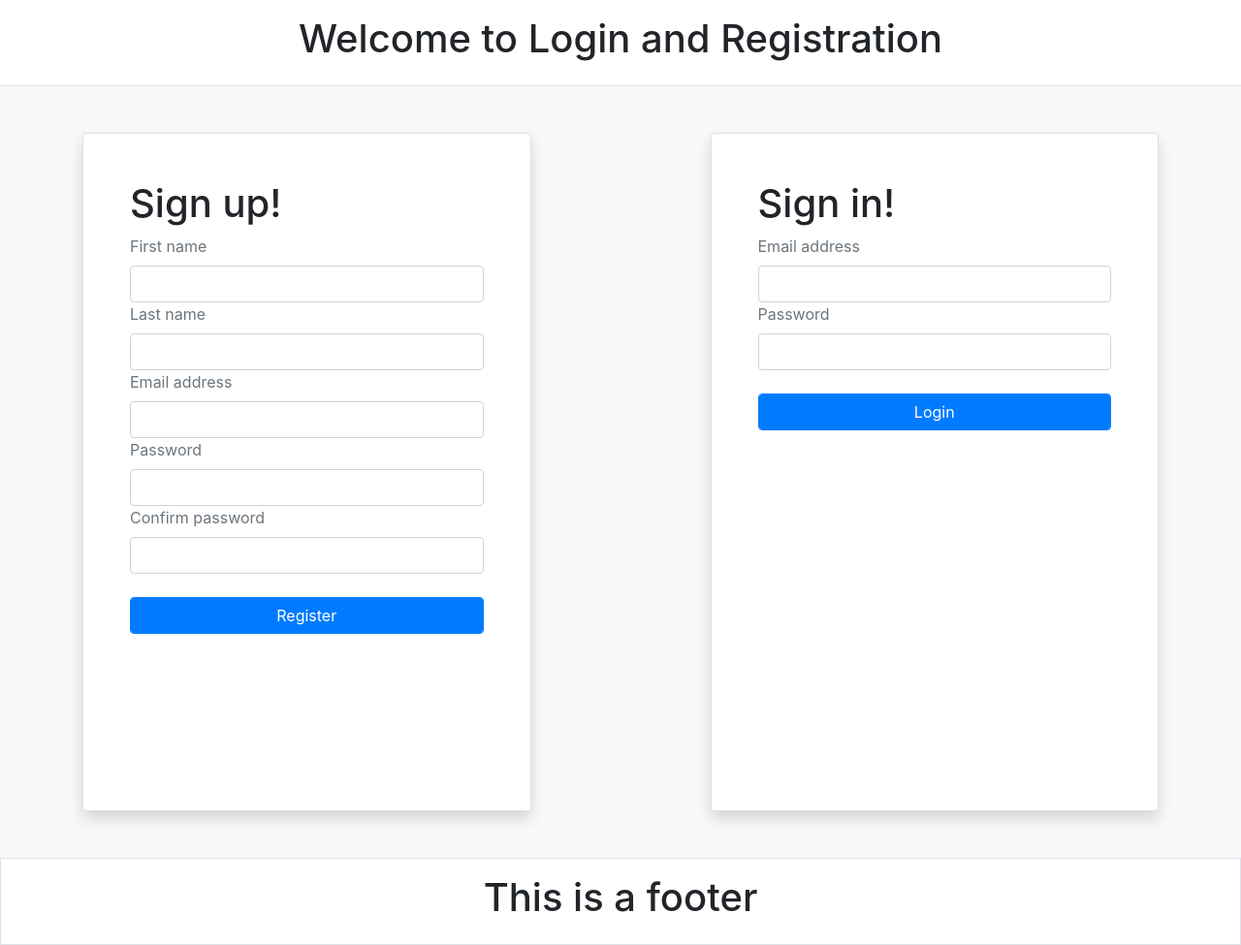
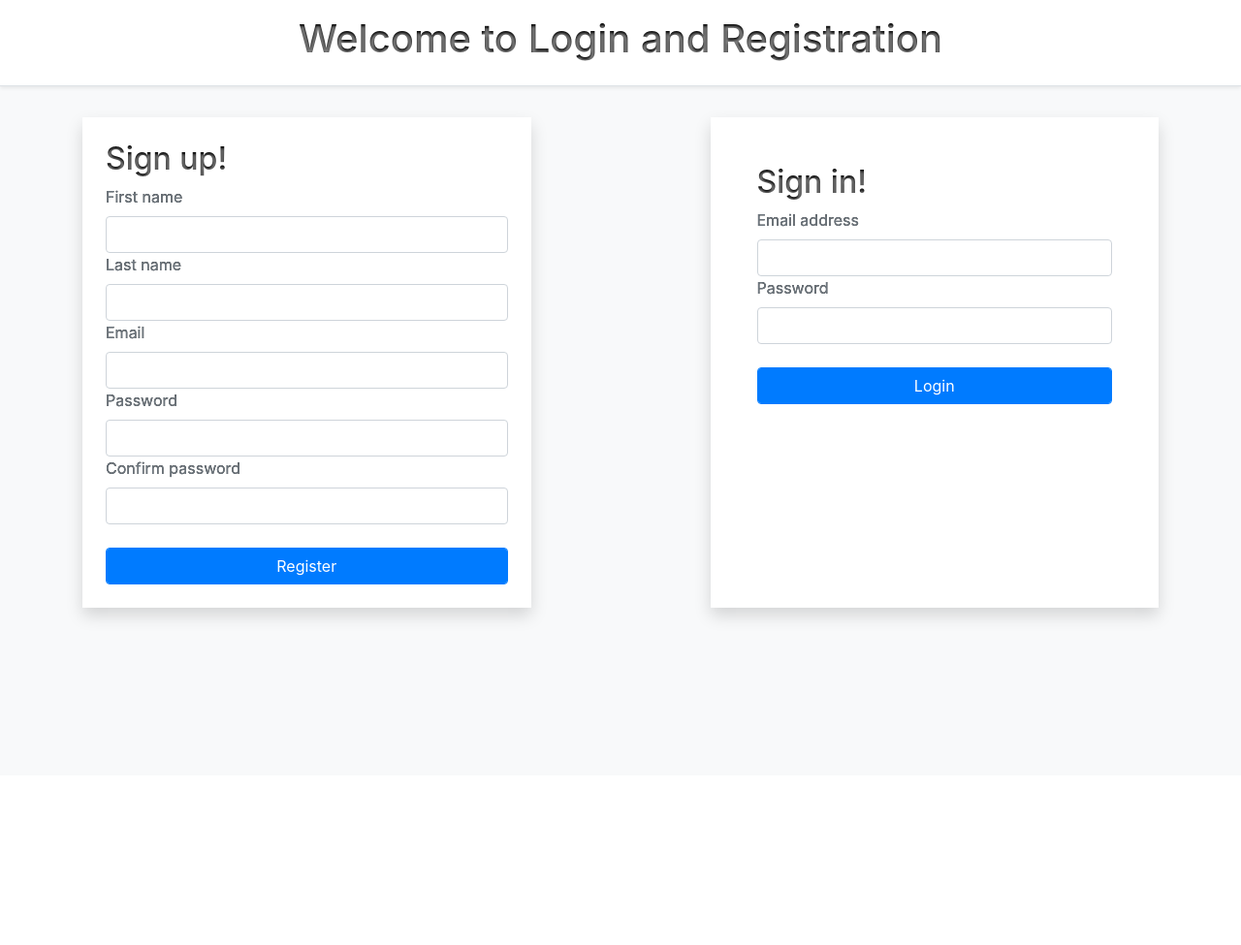
Before and after one commit to jrrestad/Python_login_registration, a Django app: template app_login_registration/templates/index.html in a window 1280 px wide. Shown: the whole page at 97% size. After the commit the page ends 643 px from the top, so only its background shows below. Run offline with Django 3.2, Linux system fonts and the light colour scheme; the template is opened without the code that fills it: values that come from a table or form of the project are taken from there, others are empty; parts of the project's set-up code (start-up, migrations or seed data) failed here and were passed over; some libraries are stand-ins or nearby versions.

Commit message:
Created login/reg validators and methods

```diff
--- /dev/null
+++ b/app_login_registration/forms.py
@@ -0,0 +1,11 @@
+from django import forms
+
+class registrationForm(forms.Form):
+    firstName = forms.CharField(label='First name', max_length=25)
+    lastName = forms.CharField(label='Last name', max_length=25)
+    email = forms.CharField(label="email", max_length=50)
+    password = forms.CharField(label="password", max_length=255)
+    # def __init__(self, *args, **kwargs):
+    #     super(registrationForm, self).__init__(*args, **kwargs)
+    #     for visible in self.visible_fields():
+    #         visible.field.widget.attrs['class'] = 'form-control'
--- a/app_login_registration/templates/index.html
+++ b/app_login_registration/templates/index.html
@@ -6,29 +6,55 @@
     <link rel="stylesheet" href="https://stackpath.bootstrapcdn.com/bootstrap/4.3.1/css/bootstrap.min.css" integrity="sha384-ggOyR0iXCbMQv3Xipma34MD+dH/1fQ784/j6cY/iJTQUOhcWr7x9JvoRxT2MZw1T" crossorigin="anonymous">
     <title>Document</title>
 </head>
-<body>
-    <div class="d-flex justify-content-center border-bottom p-3">
-        <h1 class="text-align-center">Welcome to Login and Registration</h1>
+<style>
+    .text-inset, h1, h2, label{
+        background-color: #000000;
+        color: transparent;
+        text-shadow: 0px 2px 3px rgba(255,255,255,0.5);
+        -webkit-background-clip: text;
+        -moz-background-clip: text;
+        background-clip: text;
+    }
+    .inset{
+        background-color: #949494;
+        color: transparent;
+        text-shadow: 0px 2px 3px rgba(255,255,255,0.5);
+    }
+</style>
+<body class="bg-light">
+    <div class="wrapper">
+        <div class="d-flex justify-content-center border-bottom p-3 bg-white shadow-sm">
+            <h1 class="text-align-center text-inset">Welcome to Login and Registration</h1>
         </div>
-    <div class="bg-light d-flex justify-content-between">
-        <div class="container d-flex justify-content-between my-5" style="height:700px">
-
+        <div class="py-3">
+            <div class="container">
+                {% if messages %}
+                    {% for message in messages %}
+                    <li {% if message.tags %} class="{{ message.tags }}"{% endif %}>
+                        <span class="text-danger">
+                            {{ message }}
+                        </span>
+                    </li>
+                    {% endfor %}
+                {% endif %}
+            </div>
+            <div class="container d-flex justify-content-between py-3" style="height:100%">
                 <form
-            class="col-5 border p-5 rounded shadow bg-white"
-            action="/process_registration"
+                class="col-5 shadow p-4 bg-white"
+                action="/registration"
                 method="post">
                 {% csrf_token %}
-            <h1 class="">Sign up!</h1>
+                    <h2 class="mb-2">Sign up!</h2>
                     <label class="text-muted" for="firstName">First name</label>
                     <input class="form-control" type="text" name="firstName">
 
                     <label class="text-muted" for="lastName">Last name</label>
                     <input class="form-control" type="text" name="lastName">
 
-            <label class="text-muted" for="email">Email address</label>
+                    <label class="text-muted" for="email">Email</label>
                     <input class="form-control" type="text" name="email">
 
-            <label class="text-muted" for="password">Password</label>
+                    <label class="text-muted" for="{{form.password.id_for_label}}">Password</label>
                     <input class="form-control" type="password" name="password">
 
                     <label class="text-muted" for="confirmPassword">Confirm password</label>
@@ -37,11 +63,11 @@
                     <button class="form-control btn-primary mt-4" type="submit">Register</button>
                     </form>
                     <form
-            class="col-5 border p-5 rounded shadow bg-white"
-            action="/process_login"
+                    class="col-5 p-5 shadow bg-white"
+                    action="/login"
                     method="post">
                     {% csrf_token %}
-            <h1 class="">Sign in!</h1>
+                    <h2 class="mb-2">Sign in!</h2>
                     <label class="text-muted" for="email">Email address</label>
                     <input class="form-control" type="text" name="email">
 
@@ -52,8 +78,6 @@
                 </form>
             </div>
         </div>
-<div class="footer d-flex justify-content-center border p-3">
-    <h1>This is a footer</h1>
     </div>
 </body>
 </html>
--- a/app_login_registration/urls.py
+++ b/app_login_registration/urls.py
@@ -3,7 +3,8 @@
 
 urlpatterns = [
     path('', views.index),
-    path('process_registration', views.registration),
-    path('process_login', views.login),
+    path('registration', views.registration),
+    path('login', views.login),
     path('dashboard', views.dashboard),
+    path('logout', views.endSession),
 ]
```
Also changed, not shown: app_login_registration/models.py (+20 -10 lines), app_login_registration/templates/dashboard.html (+12 -1 lines), app_login_registration/views.py (+36 -4 lines). Lines whose indentation alone changed are shown as unchanged.
